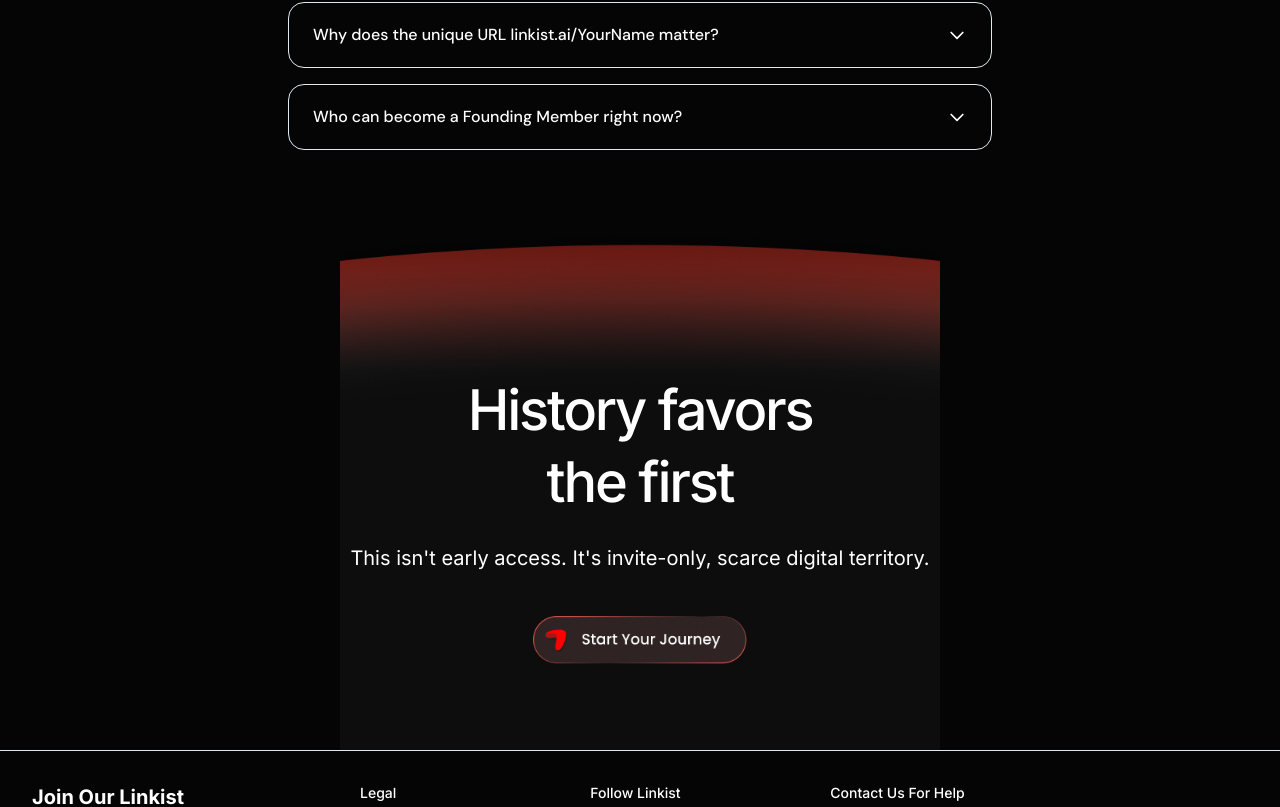
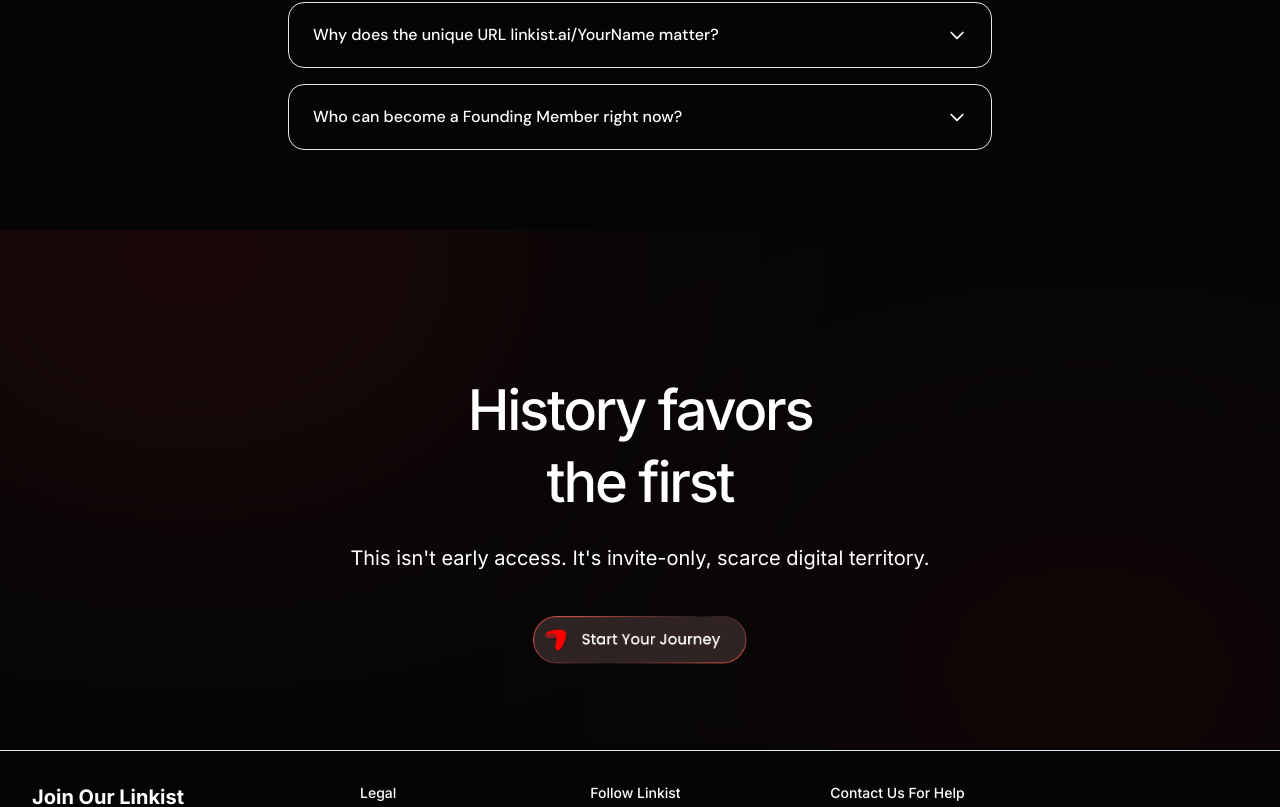
Before and after one commit to chatgptnotes/Linkist-01, a Next.js app: page / in a window 1280 px wide. Shown: the part 4959-5766 px from the top of the page. Built offline with nearby package versions, Linux system fonts and the light colour scheme; no server answers.

Commit message:
Add desktop glow effects to FinalCTASection and hide ellipse on desktop
Co-authored-by: accendozvt <222876415+accendozvt@users.noreply.github.com>

```diff
--- a/components/landing/FinalCTASection.tsx
+++ b/components/landing/FinalCTASection.tsx
@@ -7,7 +7,7 @@ export default function FinalCTASection() {
         <section className="relative pt-16 pb-16 md:pt-20 md:pb-20 overflow-hidden bg-[#050505]">
 
             {/* Red ellipse arc at top */}
-            <div className="absolute top-0 left-1/2 -translate-x-1/2 w-full">
+            <div className="absolute top-0 left-1/2 -translate-x-1/2 w-full md:hidden">
                 <Image
                     src="/Ellipse 115.png"
                     alt=""
@@ -15,6 +15,12 @@ export default function FinalCTASection() {
                     height={200}
                     className="w-full max-w-[600px] mx-auto object-contain"
                 />
+            </div>
+
+            {/* Desktop Hero-style Glow Effects - replaces the ellipse image on PC */}
+            <div className="absolute top-0 left-0 w-full h-full hidden md:block">
+                <div className="absolute top-[-20%] left-[-10%] w-[50%] h-[50%] bg-[#E02424]/20 blur-[150px] rounded-full mix-blend-screen" />
+                <div className="absolute bottom-[-10%] right-[-10%] w-[50%] h-[50%] bg-[#E02424]/10 blur-[150px] rounded-full mix-blend-screen" />
             </div>
 
             <div className="max-w-7xl mx-auto px-4 relative z-10 text-center pt-16">
```
